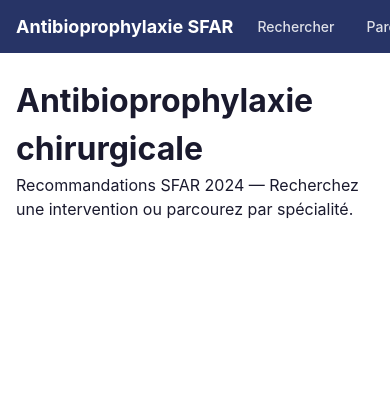
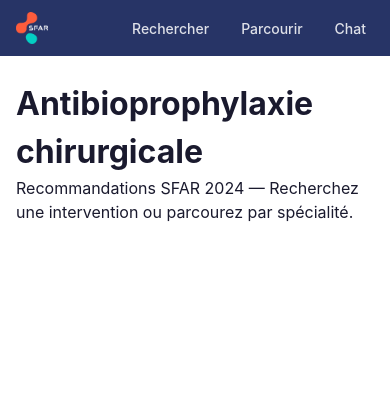
Before and after one commit to tomboulier/recos-antibioprophylaxie-SFAR, a FastAPI app: page / in a window 390 px wide; the page is wider, and only the part inside the window is pictured. Shown: the top 420 px of that part. Run offline with FastAPI, Linux system fonts and the light colour scheme.

Commit message:
feat(web): remplacer le titre header par le logo SFAR
Logo 180x180 depuis sfar.org (4 Ko), retiré du .gitignore.
Mobile : logo seul. Desktop (>= 768px) : logo + texte "Antibioprophylaxie".

Co-Authored-By: Claude Opus 4.6 <noreply@anthropic.com>

```diff
--- a/app/static/css/layout.css
+++ b/app/static/css/layout.css
@@ -64,10 +64,29 @@ body {
   font-weight: 700;
   font-size: var(--font-lg);
   white-space: nowrap;
+  display: flex;
+  align-items: center;
+  gap: var(--space-2);
 }
 
 .site-header__brand:hover {
   opacity: 0.9;
+}
+
+.site-header__logo {
+  height: 32px;
+  width: auto;
+}
+
+/* Mobile : masquer le titre texte, garder le logo */
+.site-header__title {
+  display: none;
+}
+
+@media (min-width: 768px) {
+  .site-header__title {
+    display: inline;
+  }
 }
 
 /* --- Navigation --- */
--- a/app/templates/base.html
+++ b/app/templates/base.html
@@ -13,7 +13,10 @@
 
   <header class="site-header">
     <div class="site-header__inner">
-      <a href="/" class="site-header__brand">Antibioprophylaxie SFAR</a>
+      <a href="/" class="site-header__brand">
+        <img src="/static/img/logo_sfar.png" alt="SFAR" class="site-header__logo">
+        <span class="site-header__title">Antibioprophylaxie</span>
+      </a>
       <nav class="site-nav" aria-label="Navigation principale">
         <a href="/" class="site-nav__link">Rechercher</a>
         <a href="/specialites" class="site-nav__link">Parcourir</a>
```
Also changed, not shown: app/static/img/logo_sfar.png (added), 1 other file.
